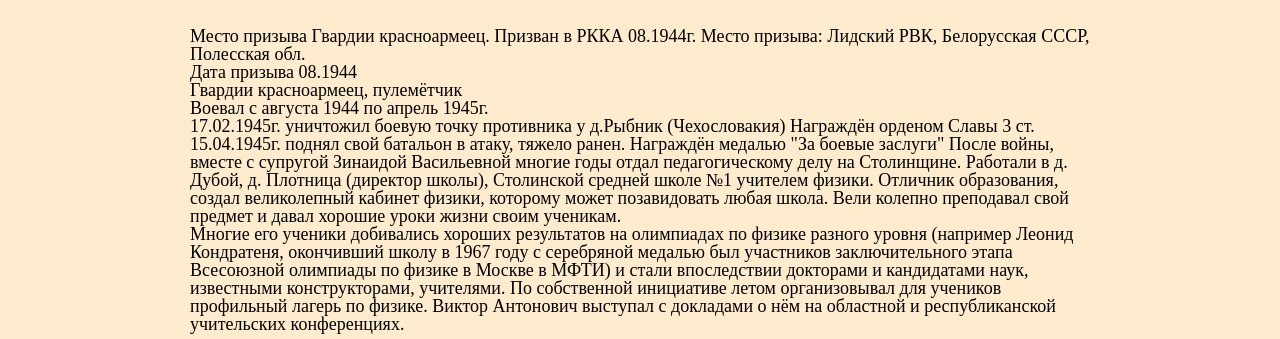
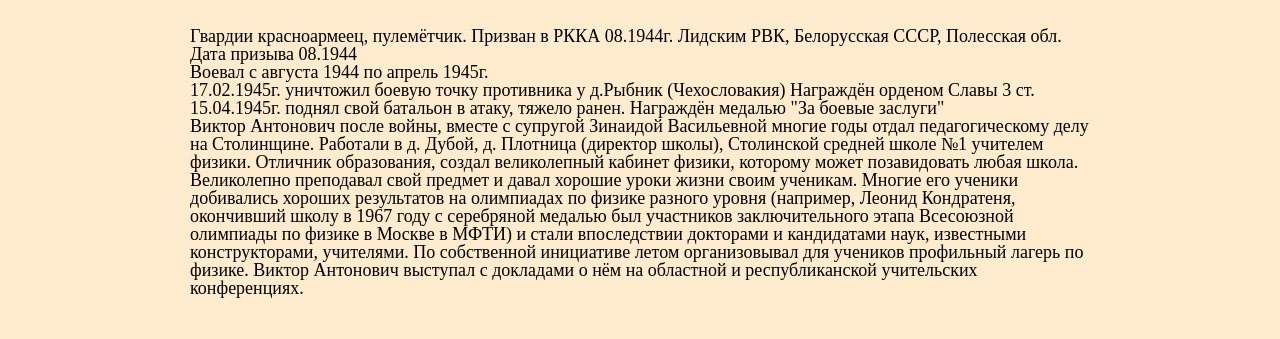
Before and after one commit to gopavello/---2.0, a plain HTML site: page Сиомко/сиомко.html in a window 1280 px wide. Shown: the part 461-800 px from the top of the page. Drawn offline with Linux system fonts and the light colour scheme.

Commit message:
Update сиомко.html

```diff
--- a/Сиомко/сиомко.html
+++ b/Сиомко/сиомко.html
@@ -45,23 +45,13 @@
 		<div class="container">
 			<div class="history__title">Боевой путь</div>
 			<p class="history__text">
-				Место призыва Гвардии красноармеец. Призван в РККА 08.1944г. Место призыва: Лидский РВК, Белорусская СССР, Полесская обл.<br>
+				Гвардии красноармеец, пулемётчик. Призван в РККА 08.1944г. Лидским РВК, Белорусская СССР, Полесская обл.<br>
 				Дата призыва 08.1944<br>
-				Гвардии красноармеец, пулемётчик<br>
-				Воевал  с августа 1944 по апрель 1945г.<br>
-				17.02.1945г. уничтожил боевую точку противника у д.Рыбник (Чехословакия)
-				Награждён орденом Славы 3 ст.<br>
-				15.04.1945г. поднял свой батальон в атаку, тяжело ранен. Награждён медалью "За боевые заслуги"
-				После войны, вместе с супругой Зинаидой Васильевной многие годы отдал педагогическому делу на Столинщине. Работали в д. Дубой, д. Плотница (директор школы), Столинской средней школе №1 учителем физики. Отличник образования, создал великолепный кабинет физики, которому может позавидовать любая школа. Вели колепно преподавал свой предмет и давал хорошие уроки жизни своим ученикам.<br>
-				Многие его ученики добивались хороших результатов на олимпиадах по
-				физике разного уровня (например Леонид Кондратеня, окончивший
-				школу в 1967 году с серебряной медалью был участников
-				заключительного этапа Всесоюзной олимпиады по физике в Москве в
-				МФТИ) и стали впоследствии докторами и кандидатами наук,
-				известными конструкторами, учителями. По собственной инициативе
-				летом организовывал для учеников профильный лагерь по физике.
-				Виктор Антонович выступал с докладами о нём на областной и
-				республиканской учительских конференциях.
+				Воевал с августа 1944 по апрель 1945г.<br>
+				17.02.1945г. уничтожил боевую точку противника у д.Рыбник (Чехословакия) Награждён орденом Славы 3 ст.<br>
+				15.04.1945г. поднял свой батальон в атаку, тяжело ранен. Награждён медалью "За боевые заслуги" <br>
+				Виктор Антонович после войны, вместе с супругой Зинаидой Васильевной многие годы отдал педагогическому делу на Столинщине. Работали в д. Дубой, д. Плотница (директор школы), Столинской средней школе №1 учителем физики. Отличник образования, создал великолепный кабинет физики, которому может позавидовать любая школа. Великолепно преподавал свой предмет и давал хорошие уроки жизни своим ученикам.
+				Многие его ученики добивались хороших результатов на олимпиадах по физике разного уровня (например, Леонид Кондратеня, окончивший школу в 1967 году с серебряной медалью был участников заключительного этапа Всесоюзной олимпиады по физике в Москве в МФТИ) и стали впоследствии докторами и кандидатами наук, известными конструкторами, учителями. По собственной инициативе летом организовывал для учеников профильный лагерь по физике. Виктор Антонович выступал с докладами о нём на областной и республиканской учительских конференциях.
 			</p>
 		</div>
 	</div>
```
